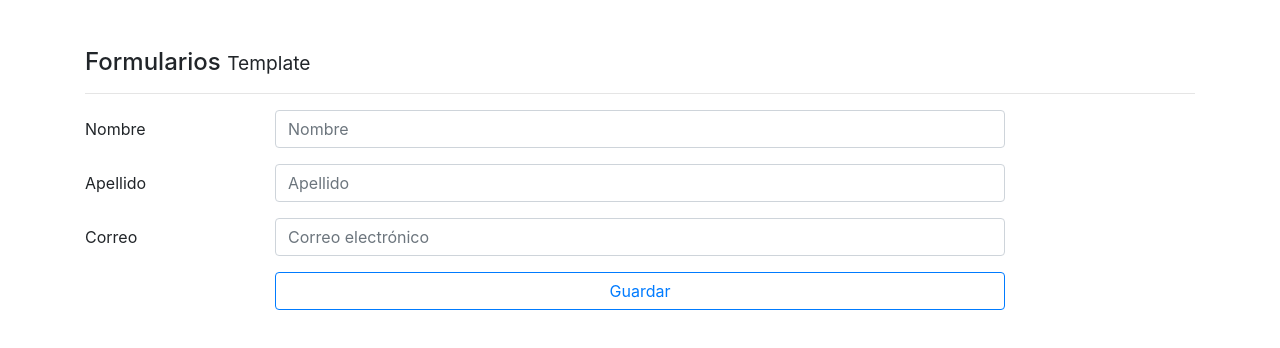
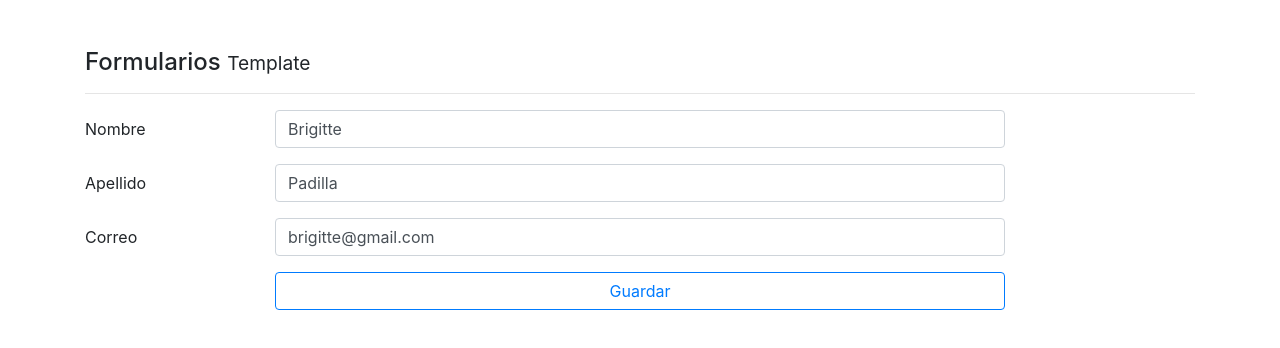
Before and after one commit to Brigitte9219/FormulariosEnAngular, an Angular app: page /template in a window 1280 px wide. Shown: the top 348 px of the page. Built offline with nearby package versions, Linux system fonts and the light colour scheme.

Commit message:
Trabajar con validaciones

```diff
--- a/src/app/pages/template/template.component.html
+++ b/src/app/pages/template/template.component.html
@@ -26,7 +26,13 @@
 
         <input class="form-control"
                type="text"
-               placeholder="Apellido">
+               placeholder="Apellido"
+               name="apellido"
+               [ngModel]="usuario.apellido"
+               [class.is-invalid]="apellido.invalid && apellido.touched"
+               required
+               minlength="5"
+               #apellido="ngModel">
       </div>
     </div>
 
@@ -42,8 +48,9 @@
              pattern="[a-z0-9._%+-]+@[a-z0-9.-]+\.[a-z]{2,3}$"
              [class.is-invalid]="correo.invalid && correo.touched"
              name="correo"
-             ngModel
-             #correo="ngModel">
+             [ngModel]="usuario.correo"
+             #correo="ngModel"
+             required>
     </div>
   </div>
 
--- a/src/app/pages/template/template.component.ts
+++ b/src/app/pages/template/template.component.ts
@@ -9,7 +9,9 @@
 export class TemplateComponent {
 
   usuario = {
-    nombre:''
+    nombre:'Brigitte',
+    apellido:'Padilla',
+    correo:'brigitte@gmail.com'
   }
 
   guardar(forma:NgForm){
```
